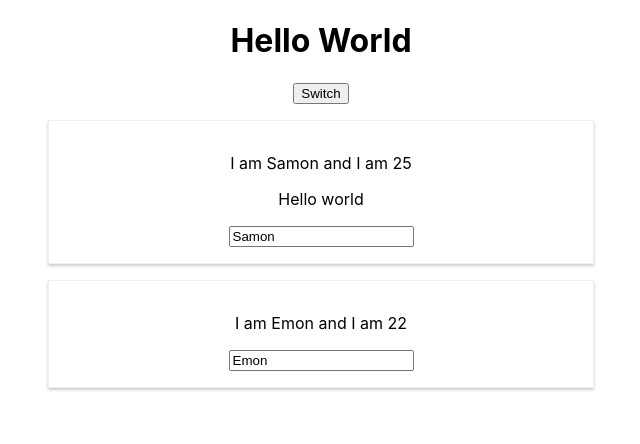
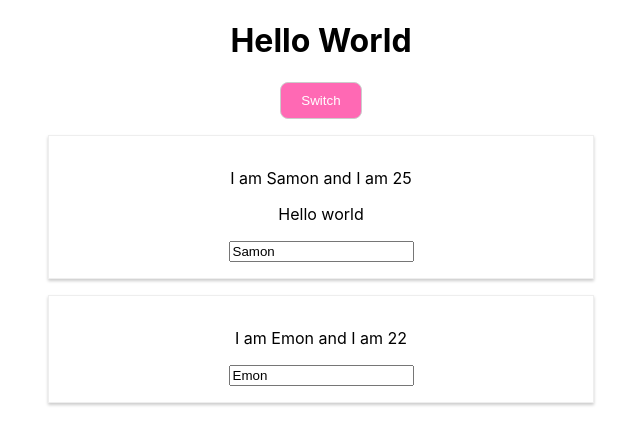
Before and after one commit to samon03/React-Udemy, a React (Create React App) app: page / in a window 1280 px wide. Shown: the top 444 px of the page, without its empty margins (319-959 px from the left). Built offline with nearby package versions, Linux system fonts and the light colour scheme.

Commit message:
inline styling

```diff
--- a/src/App.js
+++ b/src/App.js
@@ -37,10 +37,18 @@ class App extends Component {
   }
 
   render () {
+    const style = {
+      backgroundColor: "hotpink",
+      border: "1px solid #ccc",
+      color: "white",
+      padding: "10px 20px",
+      borderRadius: "8px"
+    }
+
     return (
         <div className="App">
           <h1>Hello World</h1>
-          <button onClick={() => this.switchHandler('Shiliya')}>Switch</button>
+          <button style={style} onClick={() => this.switchHandler('Shiliya')}>Switch</button>
           <Person
             name={this.state.persons[0].name}
             age={this.state.persons[0].age}>Hello world</Person>
```
